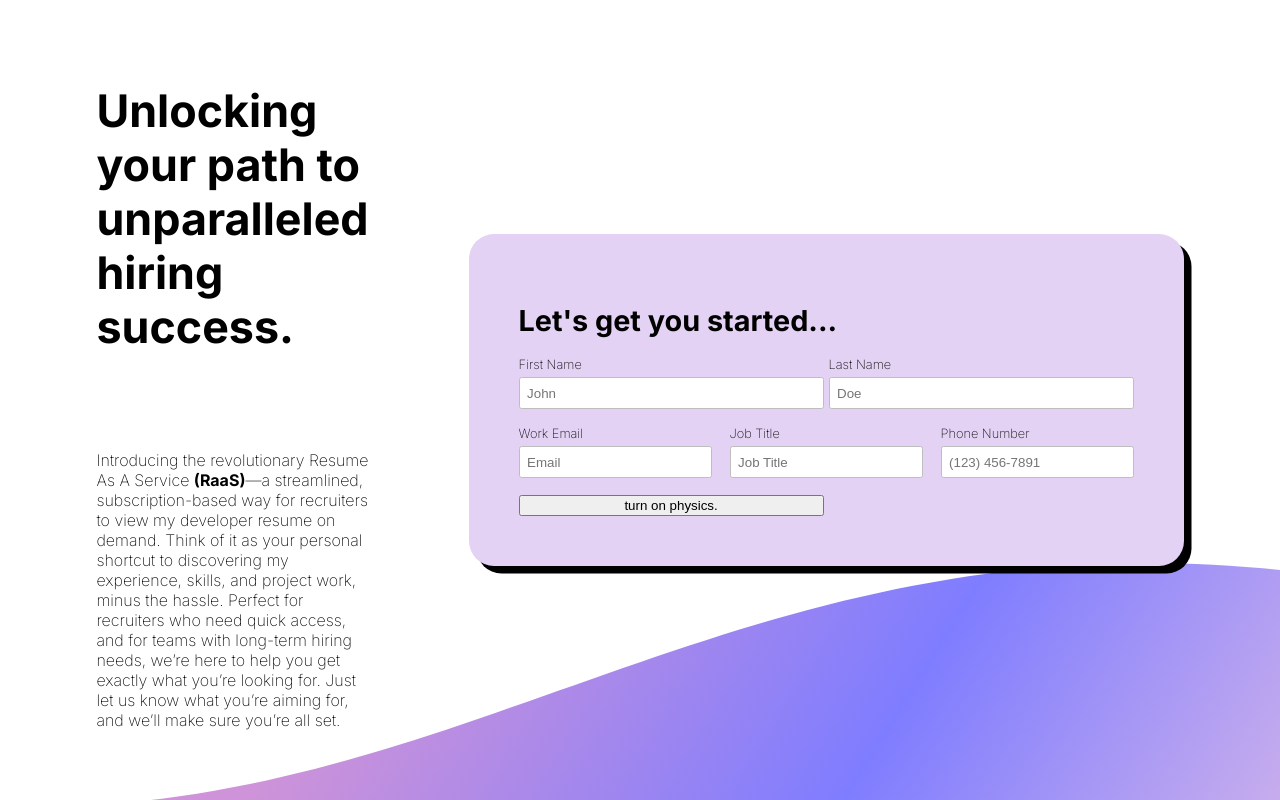
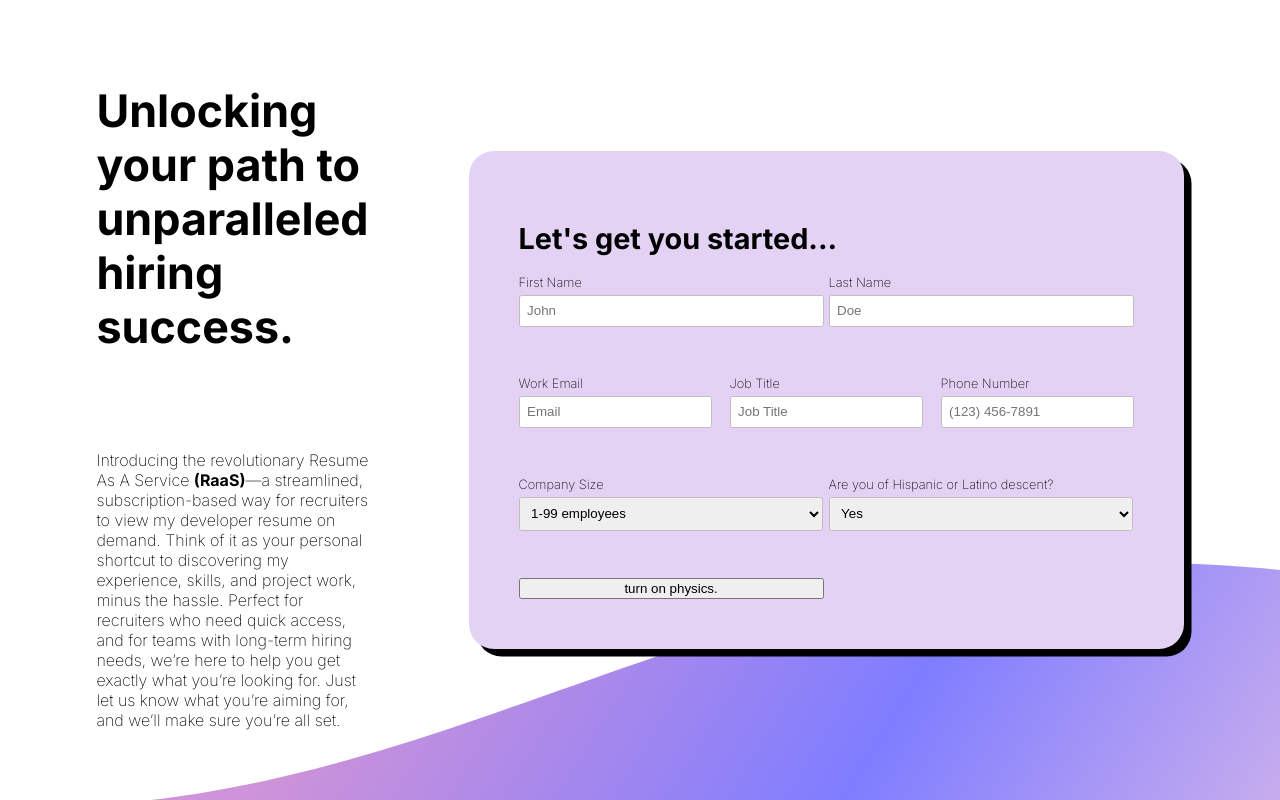
Before and after one commit to landaverdend/portfolio-site, a React (Vite) app: page / in a window 1280 px wide. Shown: the top 800 px of the page. Built offline with nearby package versions, Linux system fonts and the light colour scheme.

Commit message:
loooking better

```diff
--- a/src/views/SurveyView/SurveyView2.tsx
+++ b/src/views/SurveyView/SurveyView2.tsx
@@ -4,7 +4,6 @@ import TypewriterText from '@/components/common/typewriterText/TypeWriterText';
 import { useEffect, useRef, useState } from 'react';
 import usePhysicsHook from './physicsHook';
 import { Composite } from 'matter-js';
-import Footer from '@/components/footer/Footer';
 
 const dumbSlogans: string[] = [
   'Unlocking your path to unparalleled hiring success.',
@@ -59,7 +58,7 @@ function SurveyView2() {
         if (el) {
           const bodyToAdd = createPhysicsBodyFromDOM(el, { plugin: { domId: el.id } });
           bodyToAdd.friction = 0.00001;
-          bodyToAdd.frictionAir = 0.00000005;
+          bodyToAdd.frictionAir = 0.000005;
           bodyToAdd.restitution = 1.0;
 
           Composite.add(engine.current.world, bodyToAdd);
@@ -170,6 +169,25 @@ function SurveyView2() {
                   </label>
                 </div>
 
+                <label>
+                  Company Size
+                  <select id="companySize" className="physics" style={mapPhysicsToDom('companySize')}>
+                    <option>1-99 employees </option>
+                    <option>100-299 employees</option>
+                    <option>300-1999 employees</option>
+                    <option>+2000 employees</option>
+                    <option>I have no company</option>
+                  </select>
+                </label>
+
+                <label>
+                  Are you of Hispanic or Latino descent?
+                  <select id="hispanic" className="physics" style={mapPhysicsToDom('hispanic')}>
+                    <option>Yes</option>
+                    <option>No</option>
+                  </select>
+                </label>
+
                 <button
                   onClick={(e) => {
                     e.preventDefault();
--- a/src/views/SurveyView/survey-view2.css
+++ b/src/views/SurveyView/survey-view2.css
@@ -53,12 +53,13 @@
         grid-template-columns: repeat(2, 1fr);
         justify-items: stretch;
         gap: 5px;
+        align-items: center;
 
+        select,
         input {
           border-radius: 2.5px;
           border: 1px solid #bebebe;
           padding: 7.5px;
-
         }
 
         label {
@@ -67,11 +68,17 @@
           gap: 5px;
 
           font-size: 0.8rem;
-          height: 4rem;
+          height: 6rem;
 
           input {
-            width: 20rem;
+            /* width: 298px; */
+            width: 18rem;
             max-width: 18rem;
+          }
+
+          select {
+            width: 19rem;
+            max-width: 21rem;
           }
         }
 
```
